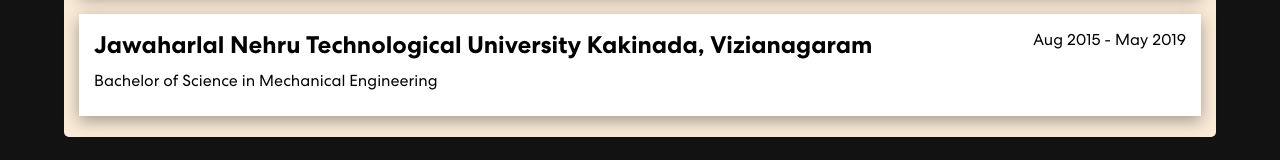
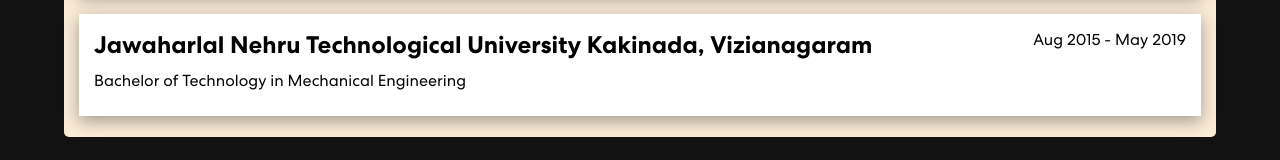
Before and after one commit to premkalyan-keerthi/pkeerthi_portfolio, a React (Create React App) app: page / in a window 1280 px wide. Shown: the part 3491-3651 px from the top of the page. Built offline with nearby package versions, Linux system fonts and the light colour scheme.

Commit message:
pushing changes in education

```diff
--- a/src/components/Education.js
+++ b/src/components/Education.js
@@ -25,7 +25,7 @@
           <span>Aug 2015 - May 2019</span>
         </div>
         <div className="firstPart">
-          <p>Bachelor of Science in Mechanical Engineering</p>
+          <p>Bachelor of Technology in Mechanical Engineering</p>
         </div>
       </div>
     </div>
```
